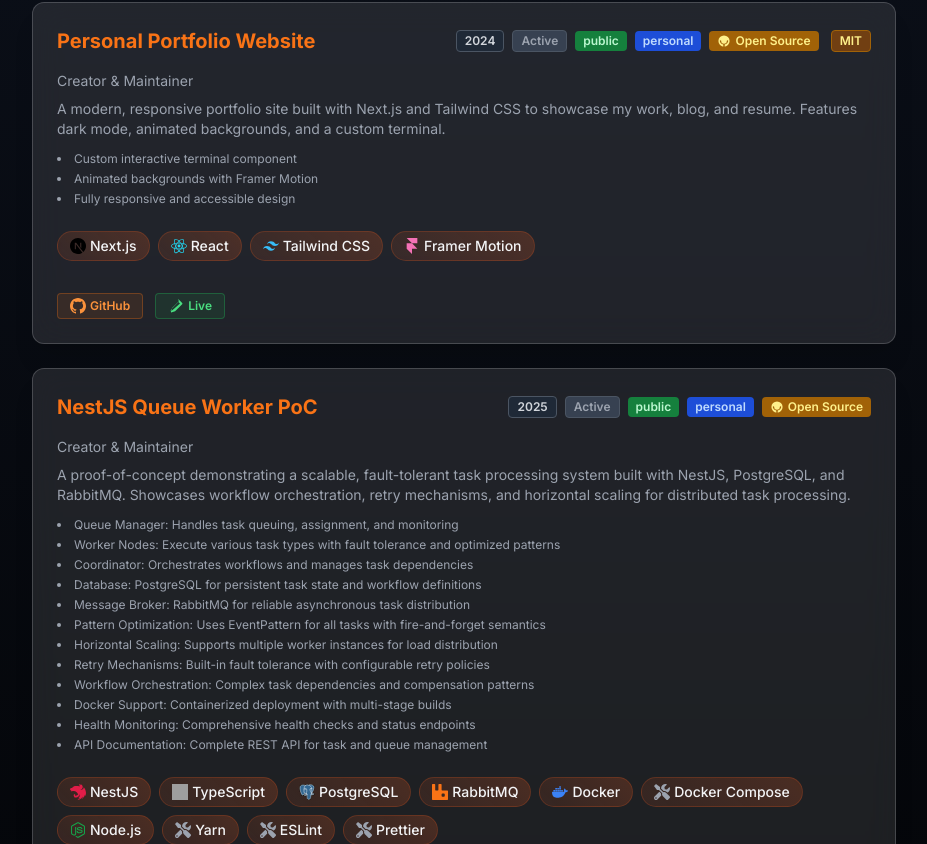
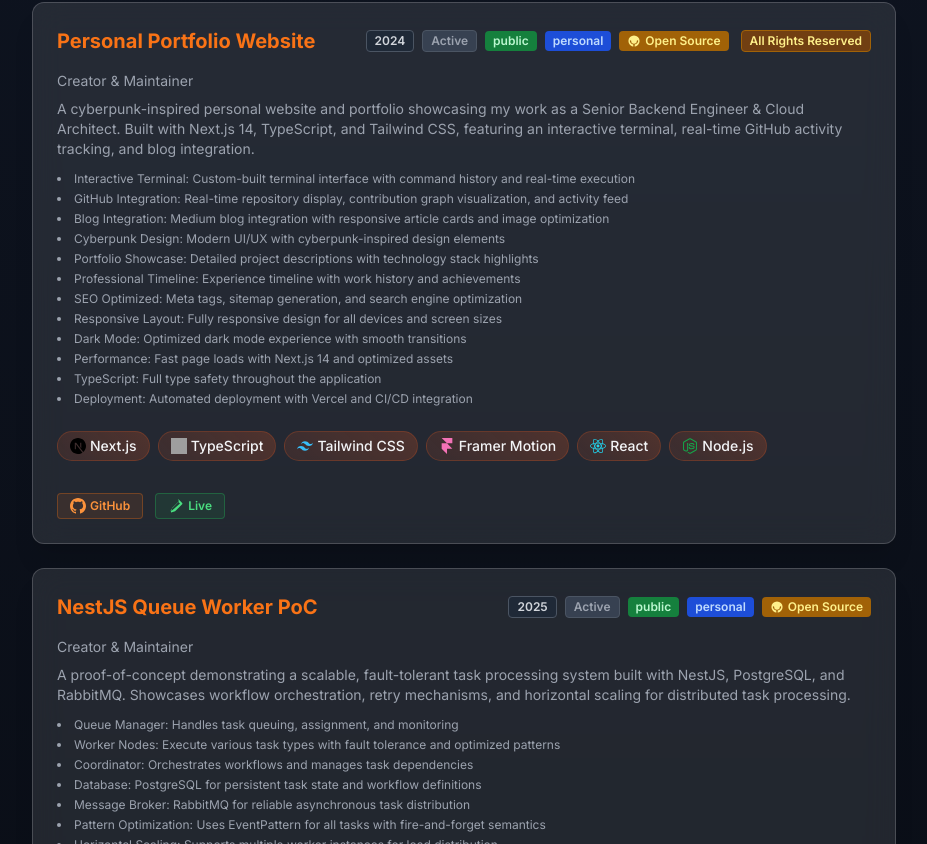
Before and after one commit to MRdevX/mrashidi.me, a Next.js app: page /projects in a window 1280 px wide. Shown: the part 1236-2080 px from the top of the page, without its empty margins (176-1103 px from the left). Built offline with nearby package versions, Linux system fonts and the light colour scheme; grey boxes are pictures that could not be loaded.

Commit message:
feat: update project list with new entries, enhance descriptions, and modify tech stacks for existing projects

```diff
--- a/src/data/projects.ts
+++ b/src/data/projects.ts
@@ -47,13 +47,11 @@ export const projects: Project[] = [
       "PostgreSQL",
       "Redis",
       "RabbitMQ",
-      "gRPC",
       "Docker",
       "Kubernetes",
       "Azure",
-      "GitLab CI/CD",
+      "GitLab",
       "React",
-      "React Native",
       "Java",
     ],
     githubUrl: undefined,
@@ -69,19 +67,28 @@ export const projects: Project[] = [
   {
     title: "Personal Portfolio Website",
     description:
-      "A modern, responsive portfolio site built with Next.js and Tailwind CSS to showcase my work, blog, and resume. Features dark mode, animated backgrounds, and a custom terminal.",
+      "A cyberpunk-inspired personal website and portfolio showcasing my work as a Senior Backend Engineer & Cloud Architect. Built with Next.js 14, TypeScript, and Tailwind CSS, featuring an interactive terminal, real-time GitHub activity tracking, and blog integration.",
     highlights: [
-      "Custom interactive terminal component",
-      "Animated backgrounds with Framer Motion",
-      "Fully responsive and accessible design",
+      "Interactive Terminal: Custom-built terminal interface with command history and real-time execution",
+      "GitHub Integration: Real-time repository display, contribution graph visualization, and activity feed",
+      "Blog Integration: Medium blog integration with responsive article cards and image optimization",
+      "Cyberpunk Design: Modern UI/UX with cyberpunk-inspired design elements",
+      "Portfolio Showcase: Detailed project descriptions with technology stack highlights",
+      "Professional Timeline: Experience timeline with work history and achievements",
+      "SEO Optimized: Meta tags, sitemap generation, and search engine optimization",
+      "Responsive Layout: Fully responsive design for all devices and screen sizes",
+      "Dark Mode: Optimized dark mode experience with smooth transitions",
+      "Performance: Fast page loads with Next.js 14 and optimized assets",
+      "TypeScript: Full type safety throughout the application",
+      "Deployment: Automated deployment with Vercel and CI/CD integration",
     ],
-    stack: ["Next.js", "React", "Tailwind CSS", "Framer Motion"],
-    githubUrl: "https://github.com/mrdevx/mrashidi.me",
+    stack: ["Next.js", "TypeScript", "Tailwind CSS", "Framer Motion", "React", "Node.js"],
+    githubUrl: "https://github.com/MRdevX/mrashidi.me",
     liveUrl: "https://mrashidi.me",
     visibility: "public",
     type: "personal",
     openSource: true,
-    license: "MIT",
+    license: "All Rights Reserved",
     year: "2024",
     role: "Creator & Maintainer",
     status: "active",
@@ -104,18 +111,7 @@ export const projects: Project[] = [
       "Health Monitoring: Comprehensive health checks and status endpoints",
       "API Documentation: Complete REST API for task and queue management",
     ],
-    stack: [
-      "NestJS",
-      "TypeScript",
-      "PostgreSQL",
-      "RabbitMQ",
-      "Docker",
-      "Docker Compose",
-      "Node.js",
-      "Yarn",
-      "ESLint",
-      "Prettier",
-    ],
+    stack: ["NestJS", "TypeScript", "PostgreSQL", "RabbitMQ", "Docker", "Node.js"],
     githubUrl: "https://github.com/MRdevX/nestjs-queue-worker-poc",
     liveUrl: undefined,
     visibility: "public",
@@ -144,23 +140,125 @@ export const projects: Project[] = [
       "Monitoring & Logging: Real-time log monitoring and system observability",
       "Security: MIT licensed with comprehensive security policies and practices",
     ],
-    stack: [
-      "NestJS",
-      "TypeScript",
-      "PostgreSQL",
-      "Node.js",
-      "Docker",
-      "Docker Compose",
-      "AWS SES",
-      "Gemini Pro API",
-      "Yarn",
-      "ESLint",
-      "Prettier",
-      "Husky",
-      "Commitlint",
-    ],
+    stack: ["NestJS", "TypeScript", "PostgreSQL", "Node.js", "Docker", "AWS", "Swagger"],
     githubUrl: "https://github.com/notablenomads/nn-backend-api",
     liveUrl: "https://notablenomads.com/",
+    visibility: "public",
+    type: "personal",
+    openSource: true,
+    license: "MIT",
+    year: "2025",
+    role: "Creator & Maintainer",
+    status: "active",
+  },
+  {
+    title: "NestJS Drizzle Demo",
+    description:
+      "A demonstration project showcasing the integration of NestJS with Drizzle ORM for PostgreSQL. Implements a complete book management system with authors, books, and genres, demonstrating modern TypeScript ORM patterns and best practices.",
+    highlights: [
+      "Authors Management: Complete CRUD operations for authors with type-safe queries",
+      "Books Management: CRUD operations for books with author relationships and foreign keys",
+      "Genres Management: CRUD operations for genres and many-to-many book-genre relationships",
+      "Type Safety: Full TypeScript support with Drizzle's type-safe query builder",
+      "API Documentation: Comprehensive Swagger/OpenAPI documentation with interactive testing",
+      "Database Migrations: Drizzle migrations for schema management and version control",
+      "Environment Configuration: Flexible configuration through environment variables",
+      "Modular Architecture: Clean separation of concerns with NestJS modules",
+      "Data Transfer Objects: Proper DTOs for request/response validation",
+      "Database Schema: Well-designed relational schema with proper relationships",
+      "Testing Support: Built-in testing infrastructure and examples",
+      "Modern ORM: Demonstrates Drizzle ORM as a modern alternative to TypeORM",
+    ],
+    stack: ["NestJS", "TypeScript", "PostgreSQL", "Drizzle ORM", "Swagger"],
+    githubUrl: "https://github.com/MRdevX/nestjs-drizzle-demo",
+    liveUrl: undefined,
+    visibility: "public",
+    type: "personal",
+    openSource: true,
+    license: "MIT",
+    year: "2025",
+    role: "Creator & Maintainer",
+    status: "active",
+  },
+  {
+    title: "Spotify Lyrics Translator",
+    description:
+      "A powerful desktop application that provides real-time translation of Spotify lyrics while you listen to music. Experience your favorite songs in any language with synchronized translations, beautiful interface, and seamless integration with Spotify.",
+    highlights: [
+      "Real-time Sync: Automatic detection and synchronization with currently playing Spotify tracks",
+      "Multi-language Support: Translation support for 100+ languages with context-aware processing",
+      "Cross-platform: Native applications for both macOS and Windows with system integration",
+      "Modern UI: Beautiful native interface with light/dark mode support and system notifications",
+      "Spotify Integration: Secure authentication and seamless connection with Spotify Premium accounts",
+      "Smart Caching: Intelligent caching system for faster translations and improved performance",
+      "Keyboard Shortcuts: Native keyboard shortcuts and window management for enhanced UX",
+      "Automated Builds: GitHub Actions workflows for automated builds and releases",
+      "Version Management: Automated version management and release process with semantic versioning",
+      "Installation Packages: DMG installers for macOS and ZIP archives for Windows distribution",
+      "Development Tools: Comprehensive build scripts and development environment setup",
+      "Open Source: Forked from original project with significant improvements and enhancements",
+    ],
+    stack: ["Python", "Spotify API", "Translation APIs", "PyQt", "macOS", "Windows"],
+    githubUrl: "https://github.com/MRdevX/spotify-lyrics-translator",
+    liveUrl: undefined,
+    visibility: "public",
+    type: "personal",
+    openSource: true,
+    license: "MIT",
+    year: "2025",
+    role: "Fork Maintainer & Contributor",
+    status: "active",
+  },
+  {
+    title: "Nestifined MS Framework",
+    description:
+      "A refined and optimized codebase template for setting up NestJS microservices. Provides a streamlined, sophisticated, and well-structured foundation for beginning fresh microservice initiatives with comprehensive tooling and best practices.",
+    highlights: [
+      "Microservice Template: Complete boilerplate for NestJS microservice development with best practices",
+      "Docker Integration: Containerized application setup with multi-stage builds and optimization",
+      "Kubernetes Support: Deployment configurations for development, staging, and production environments",
+      "Database Integration: TypeORM integration for database interactions with migration support",
+      "Caching Layer: Redis integration for high-performance caching and session management",
+      "Message Broker: RabbitMQ integration for asynchronous messaging and service communication",
+      "API Documentation: Swagger/OpenAPI documentation with interactive testing interface",
+      "Git Hooks: Husky integration for pre-commit linting, formatting, and commit message validation",
+      "Code Quality: ESLint and Prettier configuration for consistent code style and quality",
+      "Testing Framework: Comprehensive Jest setup for unit and e2e testing with coverage reporting",
+      "Logging System: Winston logging with daily rotate file support and structured logging",
+      "Environment Management: Flexible environment configuration with dotenv and validation",
+    ],
+    stack: ["NestJS", "TypeScript", "TypeORM", "Redis", "RabbitMQ", "Docker", "Kubernetes", "Swagger"],
+    githubUrl: "https://github.com/MRdevX/nestifined-ms-framework",
+    liveUrl: undefined,
+    visibility: "public",
+    type: "personal",
+    openSource: true,
+    license: "MIT",
+    year: "2025",
+    role: "Creator & Maintainer",
+    status: "active",
+  },
+  {
+    title: "License Lens",
+    description:
+      "A powerful tool for scanning and analyzing license information in projects. Automates license scanning across multiple repositories, identifies projects, checks dependency licenses, and generates clear summaries for compliance and transparency.",
+    highlights: [
+      "License Scanning: Automated scanning of project directories for license information across multiple ecosystems",
+      "Multi-format Support: Generates detailed license reports in both text and JSON output formats",
+      "Commercial Use Analysis: Categorizes licenses as safe for commercial use or requiring review",
+      "Package Manager Support: Works with multiple package manager ecosystems (npm, yarn, pnpm, etc.)",
+      "Command Line Interface: Easy-to-use CLI with comprehensive options and configuration",
+      "Dependency Analysis: Deep scanning of project dependencies and their license information",
+      "Exclusion Support: Configurable directory and license exclusions for targeted scanning",
+      "Dev Dependencies: Optional inclusion of development dependencies in license analysis",
+      "Depth Control: Configurable directory depth for scanning large project structures",
+      "Error Handling: Robust error handling with fail-missing option for CI/CD integration",
+      "Cross-platform: Supports Deno, Node.js, and Bun runtimes for maximum compatibility",
+      "API Integration: Programmatic usage support for integration into other tools and workflows",
+    ],
+    stack: ["TypeScript", "Deno", "Node.js", "CLI", "License Analysis"],
+    githubUrl: "https://github.com/MRdevX/license-lens",
+    liveUrl: "https://jsr.io/@mrdevx/license-lens",
     visibility: "public",
     type: "personal",
     openSource: true,
```
